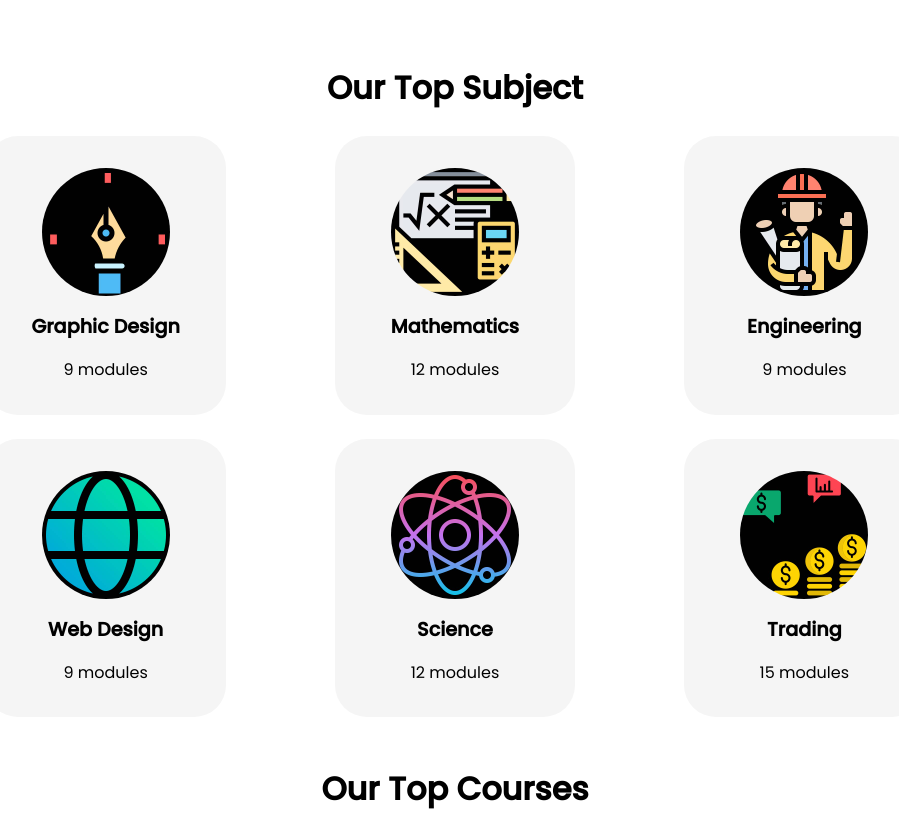
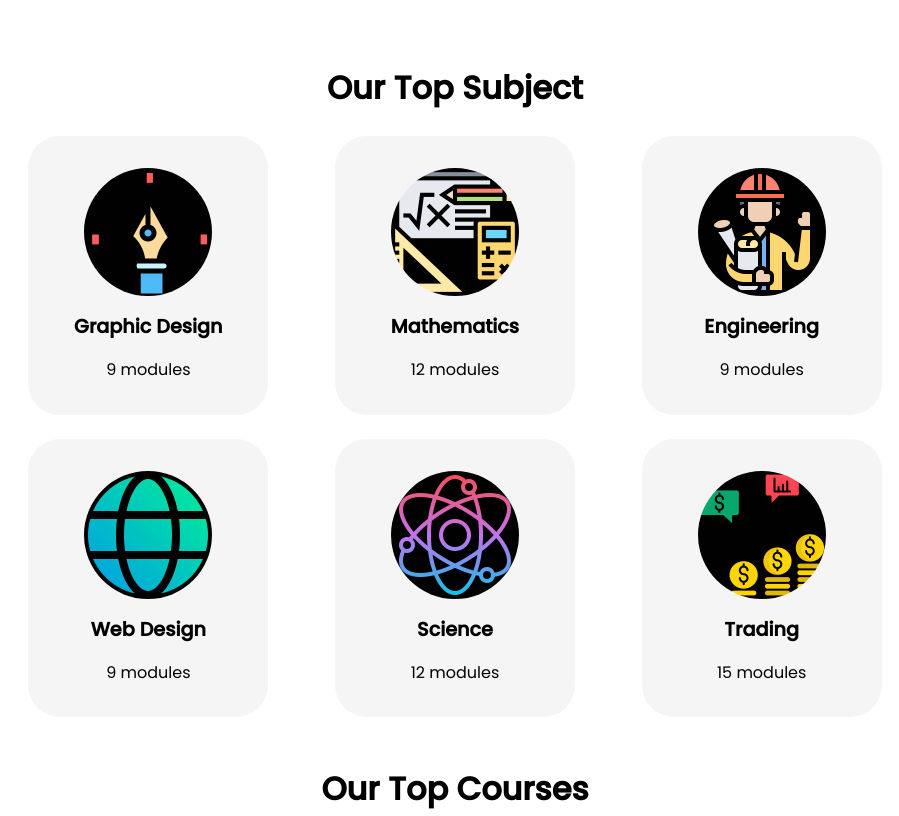
Before and after one commit to Tobbie123github/Educational-Website, a plain HTML site: page index.html in a window 1280 px wide. Shown: the part 720-1536 px from the top of the page, without its empty margins (185-1084 px from the left). Drawn offline with nearby package versions, Linux system fonts and the light colour scheme.

Commit message:
Update style.css

```diff
--- a/style.css
+++ b/style.css
@@ -16,7 +16,8 @@
   --color-dark:hsl(270, 5% ,44%);
 
   /*  GENERAL CONTAINER VARIABLES */
-  --container-width-lg:80%;
+  --container-width-lg:70%;
+  --container-width-xlg:70%;
   --container-width-md:90%;
 
 
```
